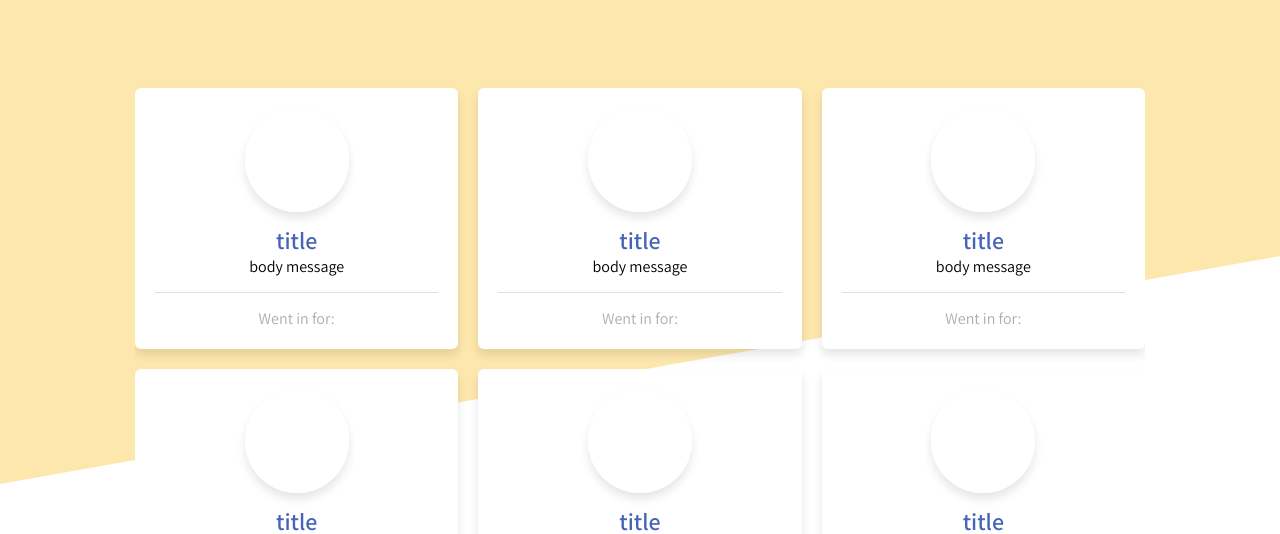
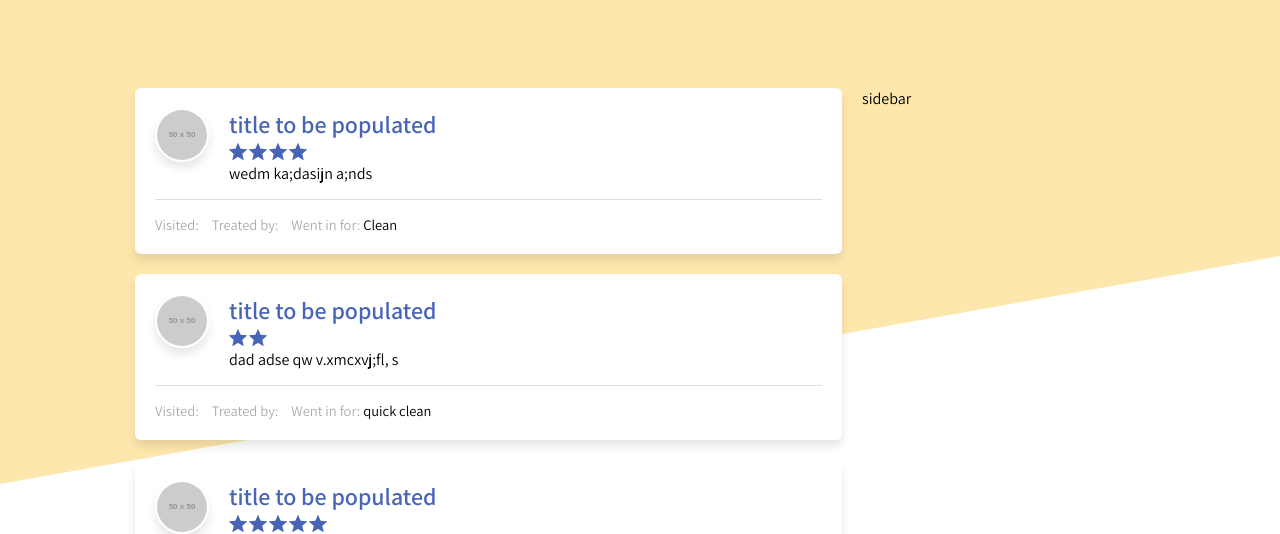
Before and after one commit to Chima42/golden-smiles, a Gatsby site: page / in a window 1280 px wide. Shown: the part 266-800 px from the top of the page. Built offline with nearby package versions, Linux system fonts and the light colour scheme; Gatsby itself is replaced by a stand-in of ours; placeholder pictures from the web are drawn by us.

Commit message:
Refactor: Layout change

```diff
--- /dev/null
+++ b/custom.d.ts
@@ -0,0 +1,4 @@
+declare module "*.svg" {
+  const content: any;
+  export default content;
+}
--- a/gatsby-config.ts
+++ b/gatsby-config.ts
@@ -15,6 +15,14 @@ const config: GatsbyConfig = {
     "gatsby-plugin-sitemap",
     "gatsby-plugin-sharp",
     "gatsby-transformer-sharp",
+    {
+      resolve: "gatsby-plugin-react-svg",
+      options: {
+        rule: {
+          include: /images/ // See below to configure properly
+        }
+      }
+    },
     {
       resolve: `gatsby-plugin-webfonts`,
       options: {
--- a/package.json
+++ b/package.json
@@ -20,6 +20,7 @@
     "gatsby": "^5.12.4",
     "gatsby-plugin-google-gtag": "^5.12.3",
     "gatsby-plugin-image": "^3.12.3",
+    "gatsby-plugin-react-svg": "^3.3.0",
     "gatsby-plugin-sharp": "^5.12.3",
     "gatsby-plugin-sitemap": "^6.12.3",
     "gatsby-plugin-styled-components": "^6.12.0",
--- /dev/null
+++ b/src/content/reviews_data.json
@@ -0,0 +1,38 @@
+[
+  {
+    "Hello, what's your name?": "Chima",
+    "How was your visit to the dentist you went to?": "wedm ka;dasijn a;nds",
+    "What rating would you give it out of 5?": 4,
+    "Give your review a title": "title to be populated",
+    "What operation/ procedure did you go in for?": "Clean",
+    "What was the name of the consultant you saw?": "",
+    "Thanks {{field:01HDP998W1KYKZGTJKP8PJXMNB}}, what's your email?": "chimaaa@gmail.com",
+    "Which dentist did you visit?": "",
+    "Submitted At": "26/10/2023 15:36:21",
+    "Token": "ggdbonhmvf93a4cbggdbiapbyyblryab"
+  },
+  {
+    "Hello, what's your name?": "Chima",
+    "How was your visit to the dentist you went to?": "dad adse qw v.xmcxvj;fl, s",
+    "What rating would you give it out of 5?": 2,
+    "Give your review a title": "title to be populated",
+    "What operation/ procedure did you go in for?": "quick clean",
+    "What was the name of the consultant you saw?": "",
+    "Thanks {{field:01HDP998W1KYKZGTJKP8PJXMNB}}, what's your email?": "chimaaa@gmail.com",
+    "Which dentist did you visit?": "",
+    "Submitted At": "26/10/2023 15:35:04",
+    "Token": "0162rqqmzfo8q0162rkbgwxqn5m0br0j"
+  },
+  {
+    "Hello, what's your name?": "Daniel",
+    "How was your visit to the dentist you went to?": "It went really well, they were very professional",
+    "What rating would you give it out of 5?": 5,
+    "Give your review a title": "title to be populated",
+    "What operation/ procedure did you go in for?": "Fillings",
+    "What was the name of the consultant you saw?": "Miss Abraham",
+    "Thanks {{field:01HDP998W1KYKZGTJKP8PJXMNB}}, what's your email?": "daniel@ddad.com",
+    "Which dentist did you visit?": "Lewisham Dental Practise",
+    "Submitted At": "07/11/2023 11:13:09",
+    "Token": "ru3b0g4uzv49jb0t54ru3b0ktz7upwn1"
+  }
+]
--- a/src/pages/index.tsx
+++ b/src/pages/index.tsx
@@ -1,8 +1,38 @@
 import * as React from "react"
 import type { HeadFC, PageProps } from "gatsby"
 import styled from "styled-components"
+import reviewsData from "../content/reviews_data.json"
+import Star from "../images/star.svg"
+
+interface IReview {
+  name: string;
+  yourVisit: string;
+  rating: number;
+  procedure: string;
+  title: string;
+  consultant: string;
+  dentistName: string;
+  date: string;
+}
 
 const IndexPage: React.FC<PageProps> = () => {
+
+  const formatJSON = (): IReview[] => {
+    return reviewsData.map(data => {
+      return {
+        name: data["Hello, what's your name?"],
+        yourVisit: data["How was your visit to the dentist you went to?"],
+        rating: data["What rating would you give it out of 5?"],
+        procedure: data["What operation/ procedure did you go in for?"],
+        title: data["Give your review a title"],
+        consultant: data["What was the name of the consultant you saw?"],
+        dentistName: data["Which dentist did you visit?"],
+        date: data["Submitted At"]
+      }
+    })
+  }
+
+
   return (
     <StyledWrapper>
       <StyledHeader>
@@ -11,24 +41,77 @@ const IndexPage: React.FC<PageProps> = () => {
       </StyledHeader>
       <StyledMain>
         <StyledHeading> Reviews </StyledHeading>
-        {
-          ["", "", "", "", "", "", "", "", "", "", "", ""].map(x => (
-            <StyledReview>
-              <StyledImage src="" alt="" />
-              <StyledReviewTitle>title</StyledReviewTitle>
-              <StyledReviewBody>body message</StyledReviewBody>
-              <StyledHR />
-              <StyledProcedureHeading>Went in for:</StyledProcedureHeading>
-              <StyledProcedure> </StyledProcedure>
-            </StyledReview>
-          ))
-        }
+        <ReviewsWrapper>
+          {
+            formatJSON().map(x => (
+              <Review>
+                <ReviewHeader>
+                  <StyledImage src="https://placehold.co/50x50" alt="" />
+                  <ReviewBody>
+                    <StyledReviewTitle>{x.title}</StyledReviewTitle>
+                    <StarWrapper>
+                      {
+                        [...Array(x.rating).keys()].map(_ => <Star />)
+                      }
+                    </StarWrapper>
+                    <ReviewDescription>{x.yourVisit}</ReviewDescription>
+                  </ReviewBody>
+                </ReviewHeader>
+                <StyledHR />
+                <MetaWrapper>
+                  <ReviewMeta>Visited: <span>{x.dentistName}</span> </ReviewMeta>
+                  <ReviewMeta>Treated by: <span>{x.consultant}</span> </ReviewMeta>
+                  <ReviewMeta>Went in for: <span>{x.procedure}</span> </ReviewMeta>
+                </MetaWrapper>
+              </Review>
+            ))
+          }
+        </ReviewsWrapper>
+        <Sidebar>
+          sidebar
+        </Sidebar>
       </StyledMain>
     </StyledWrapper>
   )
 }
 
-const StyledReviewBody = styled.p`
+const StarWrapper = styled.div`
+  display: flex;
+  gap: 2px;
+  margin: 3px 0;
+  svg {
+    width: 18px;
+    height: auto;
+    path {
+      fill: var(--purple);
+    }
+  }
+`
+
+const ReviewHeader = styled.div`
+  display: flex;
+  gap: 20px;
+`
+
+const ReviewBody = styled.div`
+  display: flex;
+  flex-direction: column;
+  p {
+    text-align: left;
+  }
+`
+
+const ReviewsWrapper = styled.div`
+  display: flex;
+  flex-direction: column;
+  gap: 20px;
+`
+
+const Sidebar = styled.aside`
+
+`
+
+const ReviewDescription = styled.p`
   font-size: 16px;
 `
 
@@ -37,10 +120,21 @@ const StyledHeading = styled.h1`
   text-align: center;
   font-size: 55px;
   margin: 90px 0;
+  grid-column: 1 / 3;
+
 `
 
-const StyledProcedureHeading = styled.p`
+const MetaWrapper = styled.div`
+  display: flex;
+  gap: 13px;
+`
+
+const ReviewMeta = styled.p`
   color: #ADADAD;
+  font-size: 14.5px;
+  span {
+    color: #000;
+  }
 `
 
 const StyledReviewTitle = styled.p`
@@ -49,7 +143,6 @@ const StyledReviewTitle = styled.p`
   font-weight: 600;
 `
 
-const StyledProcedure = styled.p``
 
 const StyledHR = styled.hr`
   border: none;
@@ -61,27 +154,29 @@ const StyledHR = styled.hr`
 const StyledImage = styled.img`
   border: none;
   border-radius: 100px;
-  padding: 50px;
   margin: 0 0 7px 0;
+  height: max-content;
   border: solid 2px #fff;
   box-shadow: 0px 6px 10px rgba(0, 0, 0, 0.1);
 `
 
-const StyledReview = styled.div`
+const Review = styled.div`
   background-color: #fff;
   border-radius: 6px;
   padding: 20px;
   text-align: center;
   box-shadow: 0px 6px 10px rgba(0, 0, 0, 0.1);
-  flex: 1 0 32%;
 `
 const StyledMain = styled.div`
   display: flex;
-  flex-wrap: wrap;
   max-width: 1010px;
   width: 100%;
   gap: 20px;
   margin: 0 auto;
+  @media only screen and (min-width: 760px) {
+    display: grid;
+    grid-template-columns: 70% 1fr;
+  }
 `
 
 const StyledLogo = styled.div`
--- a/src/styles/global.css
+++ b/src/styles/global.css
@@ -8,6 +8,9 @@
   padding:0;
   position: relative;
   font-family: "Assistant";
+}
+
+body {
   overflow-x: hidden;
 }
 
--- a/tsconfig.json
+++ b/tsconfig.json
@@ -33,7 +33,7 @@
     // "typeRoots": [],                                  /* Specify multiple folders that act like `./node_modules/@types`. */
     // "types": [],                                      /* Specify type package names to be included without being referenced in a source file. */
     // "allowUmdGlobalAccess": true,                     /* Allow accessing UMD globals from modules. */
-    // "resolveJsonModule": true,                        /* Enable importing .json files */
+    "resolveJsonModule": true,                        /* Enable importing .json files */
     // "noResolve": true,                                /* Disallow `import`s, `require`s or `<reference>`s from expanding the number of files TypeScript should add to a project. */
 
     /* JavaScript Support */
@@ -98,5 +98,5 @@
     // "skipDefaultLibCheck": true,                      /* Skip type checking .d.ts files that are included with TypeScript. */
     "skipLibCheck": true                                 /* Skip type checking all .d.ts files. */
   },
-  "include": ["./src/**/*", "./gatsby-node.ts", "./gatsby-config.ts", "./plugins/**/*"]
+  "include": ["./src/**/*", "./custom.d.ts", "./gatsby-node.ts", "./gatsby-config.ts", "./plugins/**/*"]
 }
```
Also changed, not shown: src/images/star.svg (added), 1 other file.
